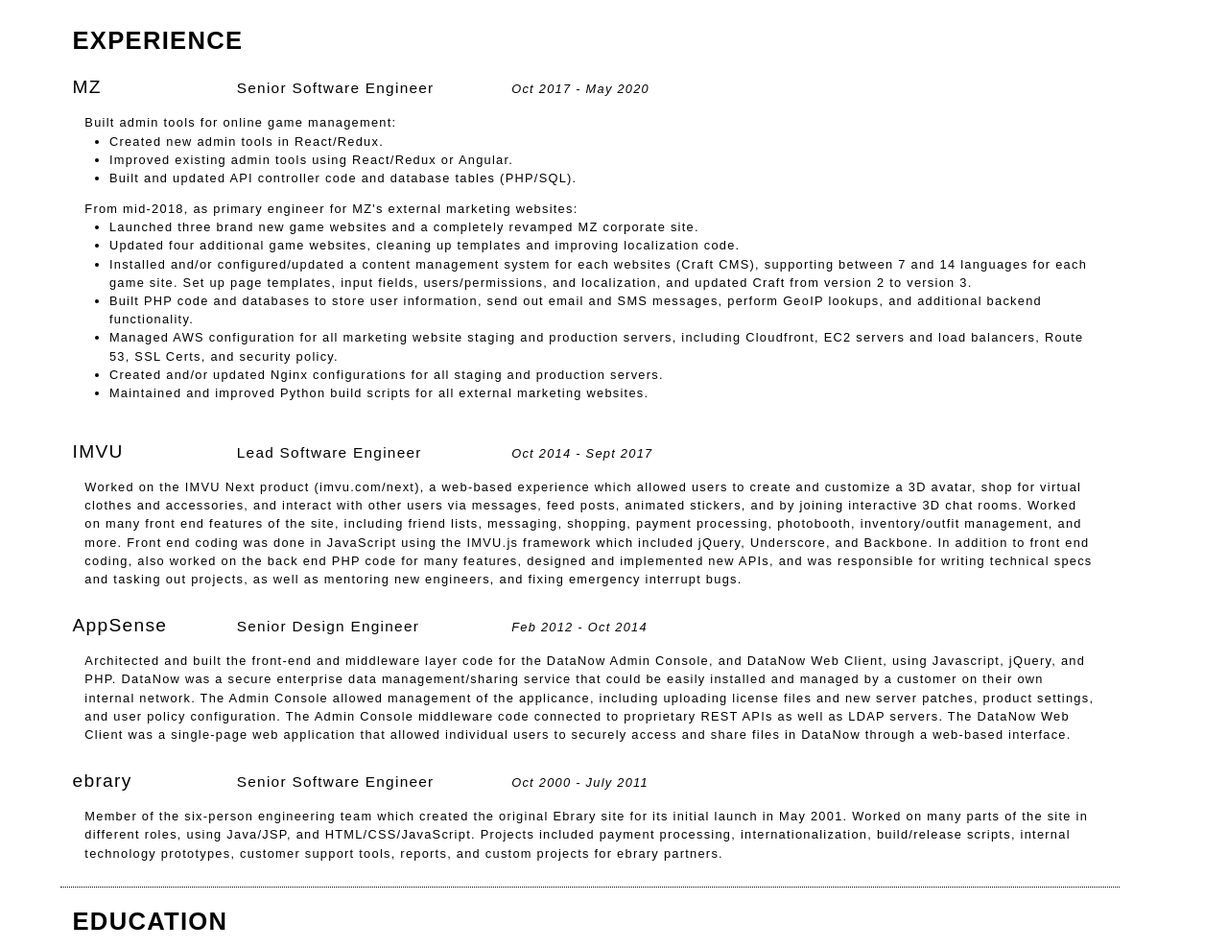
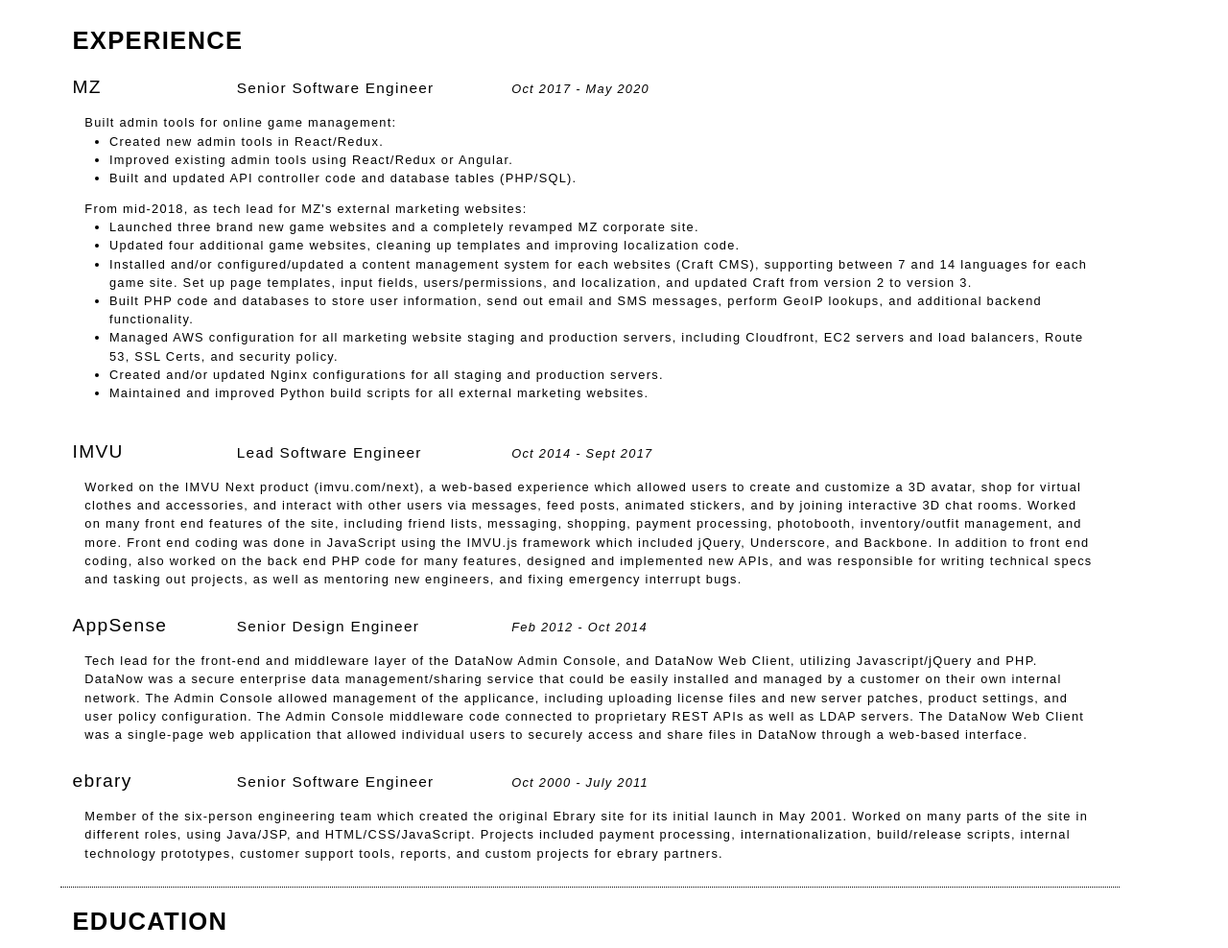
Before and after one commit to ncj/resume, a plain HTML site: page index.html in a window 1280 px wide. Shown: the part 338-1326 px from the top of the page at 96% size. Drawn offline with Linux system fonts and the light colour scheme.

Commit message:
updated wording and html tag

```diff
--- a/index.html
+++ b/index.html
@@ -1,5 +1,5 @@
 <!DOCTYPE html>
-<html>
+<html lang="en">
     <head>
         <meta charset="utf-8">
         <meta name="author" content="Nat Johnson">
@@ -712,7 +712,7 @@
                             <li>Improved existing admin tools using React/Redux or Angular.</li>
                             <li>Built and updated API controller code and database tables (PHP/SQL).</li>
                         </ul>
-                        From mid-2018, as primary engineer for MZ's external marketing websites:
+                        From mid-2018, as tech lead for MZ's external marketing websites:
                         <ul>
                             <li>Launched three brand new game websites and a completely revamped MZ corporate site.</li>
                             <li>Updated four additional game websites, cleaning up templates and improving localization code.
@@ -753,7 +753,7 @@
                         </div>
                     </div>
                     <div class="workDone">
-                        Architected and built the front-end and middleware layer code for the DataNow Admin Console, and DataNow Web Client, using Javascript, jQuery, and PHP.  DataNow was a secure enterprise data management/sharing service that could be easily installed and managed by a customer on their own internal network.  The Admin Console allowed management of the applicance, including uploading license files and new server patches, product settings, and user policy configuration.  The Admin Console middleware code connected to proprietary REST APIs as well as LDAP servers.  The DataNow Web Client was a single-page web application that allowed individual users to securely access and share files in DataNow through a web-based interface.
+                        Tech lead for the front-end and middleware layer of the DataNow Admin Console, and DataNow Web Client, utilizing Javascript/jQuery and PHP.  DataNow was a secure enterprise data management/sharing service that could be easily installed and managed by a customer on their own internal network.  The Admin Console allowed management of the applicance, including uploading license files and new server patches, product settings, and user policy configuration.  The Admin Console middleware code connected to proprietary REST APIs as well as LDAP servers.  The DataNow Web Client was a single-page web application that allowed individual users to securely access and share files in DataNow through a web-based interface.
                     </div>
                 </div>
                 <div class="companyFrame">
```
